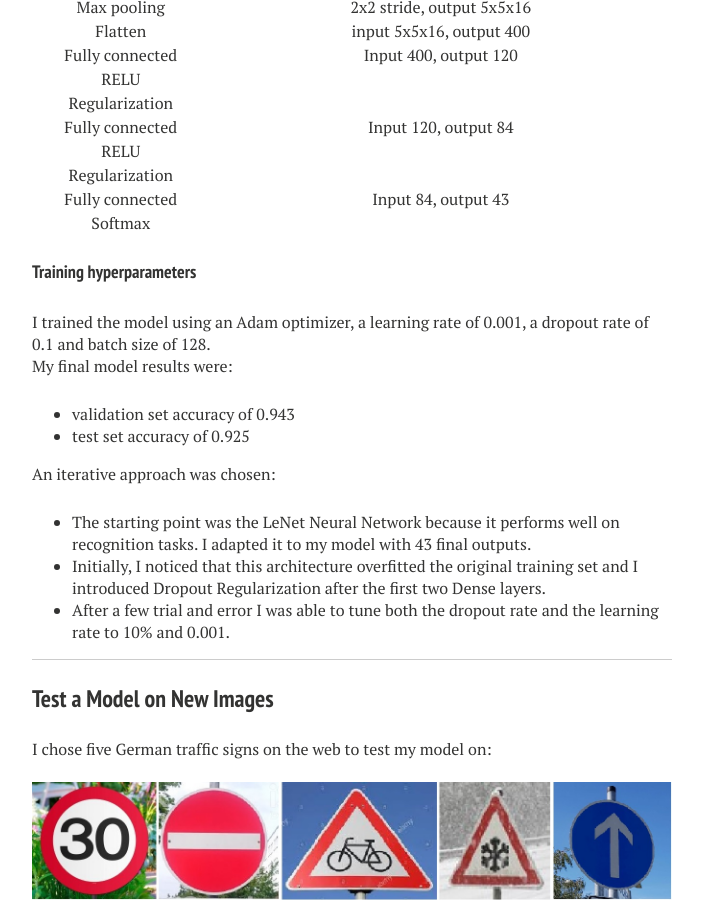
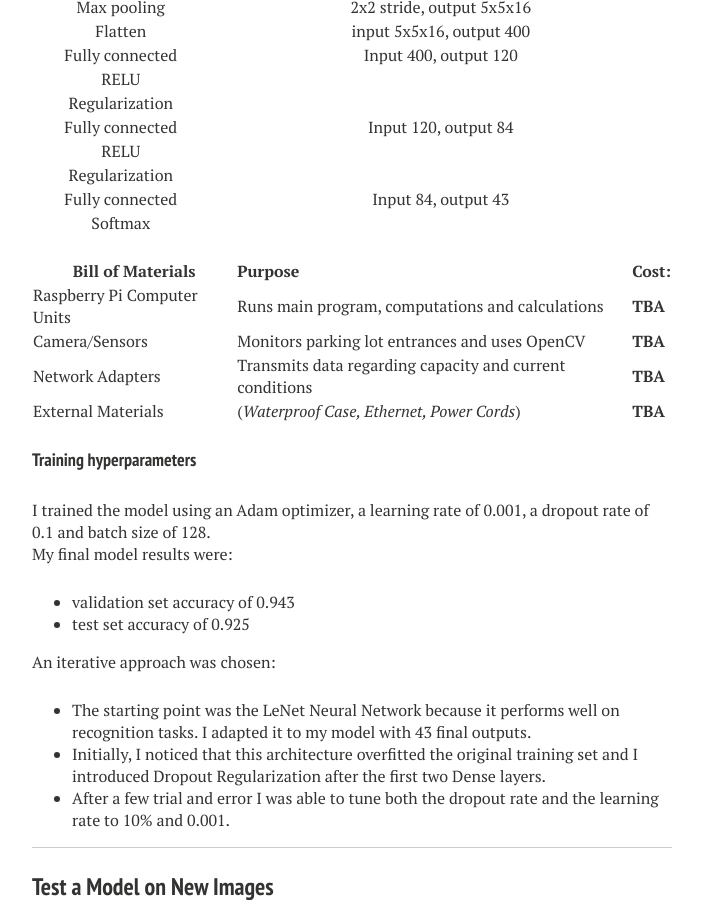
Before and after one commit to IacopomC/iacopomc.github.io, a Jekyll site: the page built from _projects/2020-07-25-traffic-sign-classifier-project.md, in a window 1280 px wide and 900 px high, scrolled down 3473 px. Shown: the whole window, without its empty margins (288-991 px from the left). Built offline with Jekyll 4.4.1, drawn with Linux system fonts in a browser that asks for light colours; nearby versions of some CDN libraries.

Commit message:
Trial table

```diff
--- a/_projects/2020-07-25-traffic-sign-classifier-project.md
+++ b/_projects/2020-07-25-traffic-sign-classifier-project.md
@@ -143,6 +143,13 @@ As a last step, I shuffled the training set otherwise the ordering of the data m
 | Fully connected		| Input 84, output 43	|
 | Softmax				|         									|
 
+| Bill of Materials | Purpose | Cost: |
+|---|:---|:---|
+| Raspberry Pi Computer Units  | Runs main program, computations and calculations  | **TBA**  |
+| Camera/Sensors  | Monitors parking lot entrances and uses [OpenCV](http://opencv.org/) | **TBA**   |
+| Network Adapters  | Transmits data regarding capacity and current conditions    | **TBA**   |
+| External Materials  | (*Waterproof Case, Ethernet, Power Cords*)   | **TBA**   |
+
 #### Training hyperparameters
 
 I trained the model using an Adam optimizer, a learning rate of 0.001, a dropout rate of 0.1 and batch size of 128.
```
